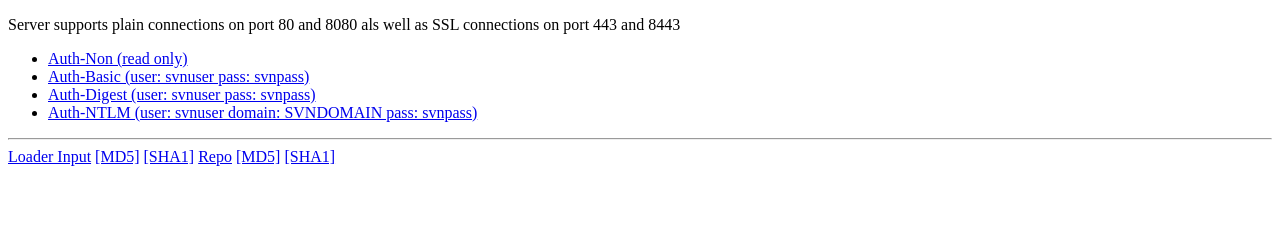
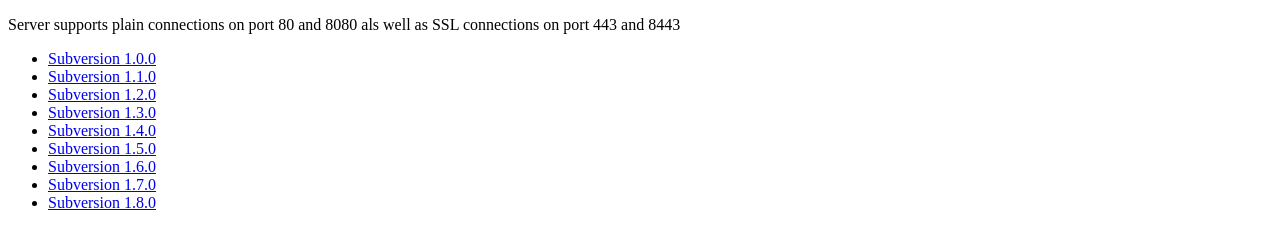
Before and after one commit to thrawn-sh/subversion, a plain HTML site: page setup/conf/var/www/index.html in a window 1280 px wide. Drawn offline with Linux system fonts and the light colour scheme.

Commit message:
update start page

```diff
--- a/setup/conf/var/www/index.html
+++ b/setup/conf/var/www/index.html
@@ -1,28 +1,27 @@
-<!DOCTYPE html PUBLIC "-//W3C//DTD XHTML 1.0 Strict//EN" "http://www.w3.org/TR/xhtml1/DTD/xhtml1-strict.dtd">
-<html xmlns="http://www.w3.org/1999/xhtml" xml:lang="en" lang="en">
+<!DOCTYPE html>
+<html>
 	<head>
+		<meta charset="utf-8"/>
+
 		<meta http-equiv="content-type" content="text/html; charset=utf-8"/>
-		<title>SVN Test Server</title>
+
+		<meta name="application-name" content="Subversion"/>
+		<meta name="description"      content="Subversion Test Server"/>
+
+		<title>Subversion Test Server</title>
 	</head>
 	<body>
 		<p>Server supports plain connections on port 80 and 8080 als well as SSL connections on port 443 and 8443</p>
 		<ul>
-			<li><a href="/svn-non/test">Auth-Non (read only)</a></li>
-			<li><a href="/svn-basic/test">Auth-Basic (user: svnuser pass: svnpass)</a></li>
-			<li><a href="/svn-digest/test">Auth-Digest (user: svnuser pass: svnpass)</a></li>
-			<li><a href="/svn-ntlm/test">Auth-NTLM (user: svnuser domain: SVNDOMAIN pass: svnpass)</a></li>
+			<li><a href="1.0.0/index.html">Subversion 1.0.0</a></li>
+			<li><a href="1.1.0/index.html">Subversion 1.1.0</a></li>
+			<li><a href="1.2.0/index.html">Subversion 1.2.0</a></li>
+			<li><a href="1.3.0/index.html">Subversion 1.3.0</a></li>
+			<li><a href="1.4.0/index.html">Subversion 1.4.0</a></li>
+			<li><a href="1.5.0/index.html">Subversion 1.5.0</a></li>
+			<li><a href="1.6.0/index.html">Subversion 1.6.0</a></li>
+			<li><a href="1.7.0/index.html">Subversion 1.7.0</a></li>
+			<li><a href="1.8.0/index.html">Subversion 1.8.0</a></li>
 		</ul>
-
-		<hr />
-
-		<div>
-			<a href="dump.zip">Loader Input</a>
-			<a href="dump.zip.md5">[MD5]</a>
-			<a href="dump.zip.sha1">[SHA1]</a>
-
-			<a href="svn.zip">Repo</a>
-			<a href="svn.zip.md5">[MD5]</a>
-			<a href="svn.zip.sha1">[SHA1]</a>
-		</div>
 	</body>
 </html>
```
